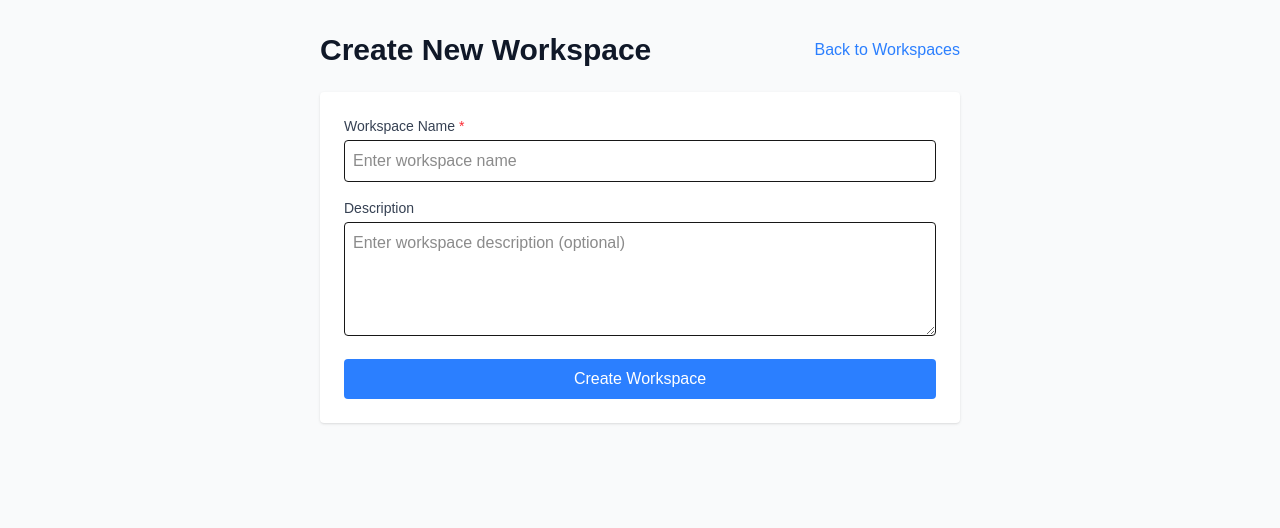
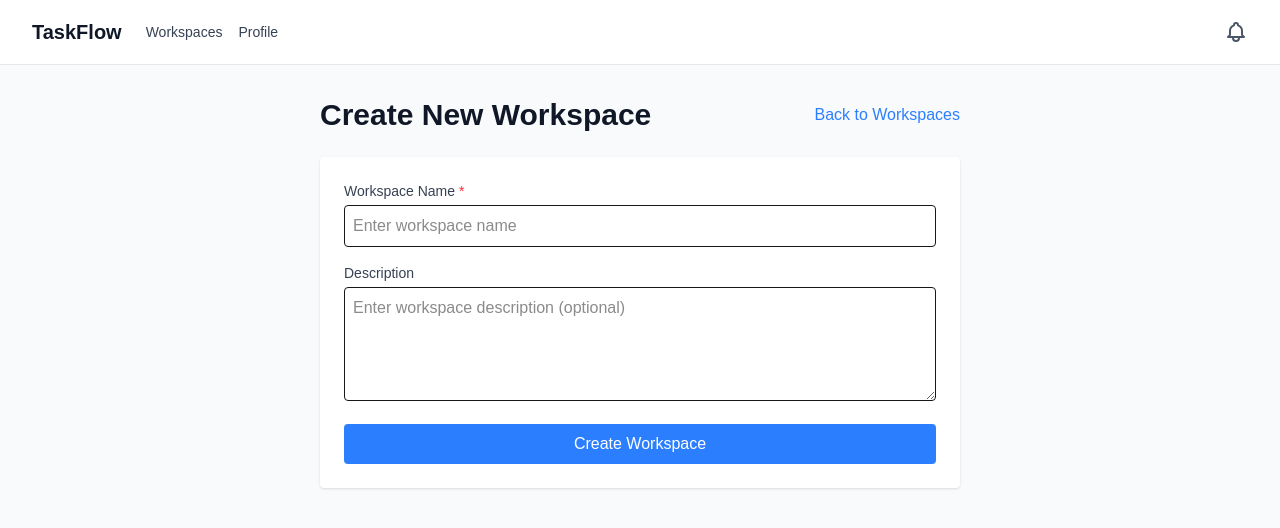
Before and after one commit to satyapalsharma/gitforge-mix-nextjs-betterauth-2026-08-20T21-15-42, a Next.js app: page /workspaces/new in a window 1280 px wide. Shown: the top 528 px of the page. Built offline with nearby package versions, Linux system fonts and the light colour scheme; no server answers.

Commit message:
feat: integrate Navbar into root layout

```diff
--- a/app/layout.tsx
+++ b/app/layout.tsx
@@ -1,5 +1,6 @@
 import type { Metadata } from "next";
 import { Geist, Geist_Mono } from "next/font/google";
+import { Navbar } from "@/components/Navbar";
 import "./globals.css";
 
 const geistSans = Geist({
@@ -13,8 +14,8 @@ const geistMono = Geist_Mono({
 });
 
 export const metadata: Metadata = {
-  title: "Create Next App",
-  description: "Generated by create next app",
+  title: "TaskFlow",
+  description: "Manage your tasks and workspaces efficiently",
 };
 
 export default function RootLayout({ children }: LayoutProps<"/">) {
@@ -23,7 +24,10 @@ export default function RootLayout({ children }: LayoutProps<"/">) {
       lang="en"
       className={`${geistSans.variable} ${geistMono.variable} h-full antialiased`}
     >
-      <body className="min-h-full flex flex-col">{children}</body>
+      <body className="min-h-full flex flex-col">
+        <Navbar />
+        {children}
+      </body>
     </html>
   );
 }
```
